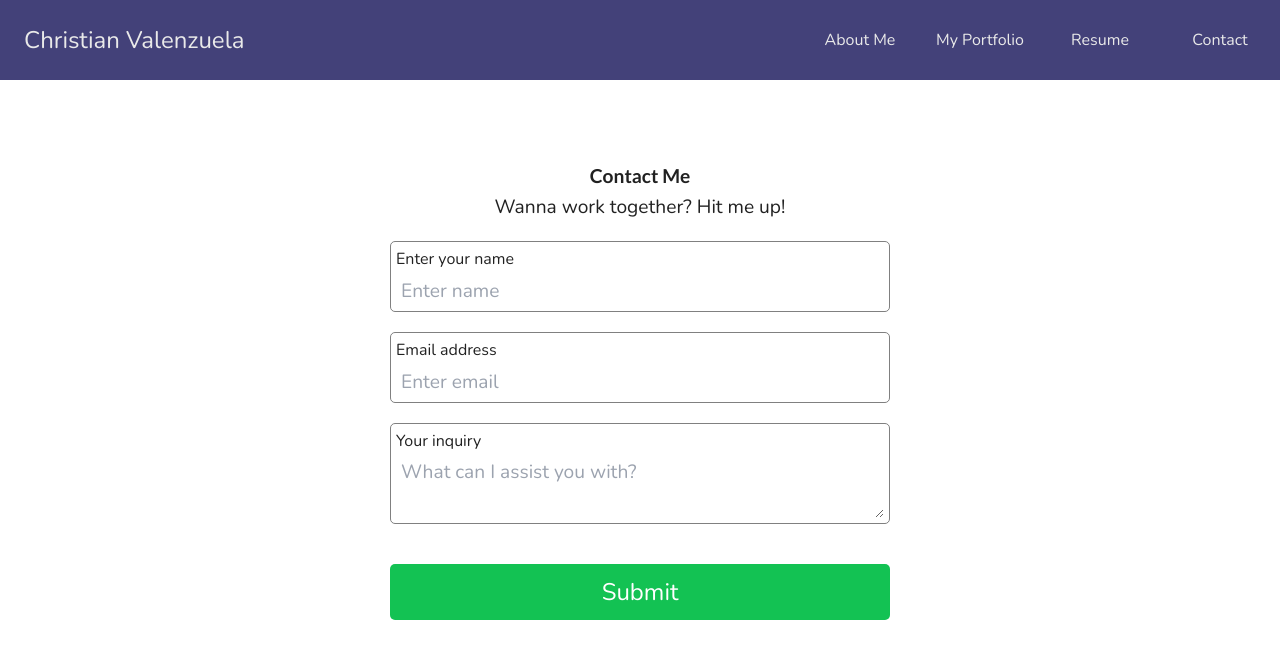
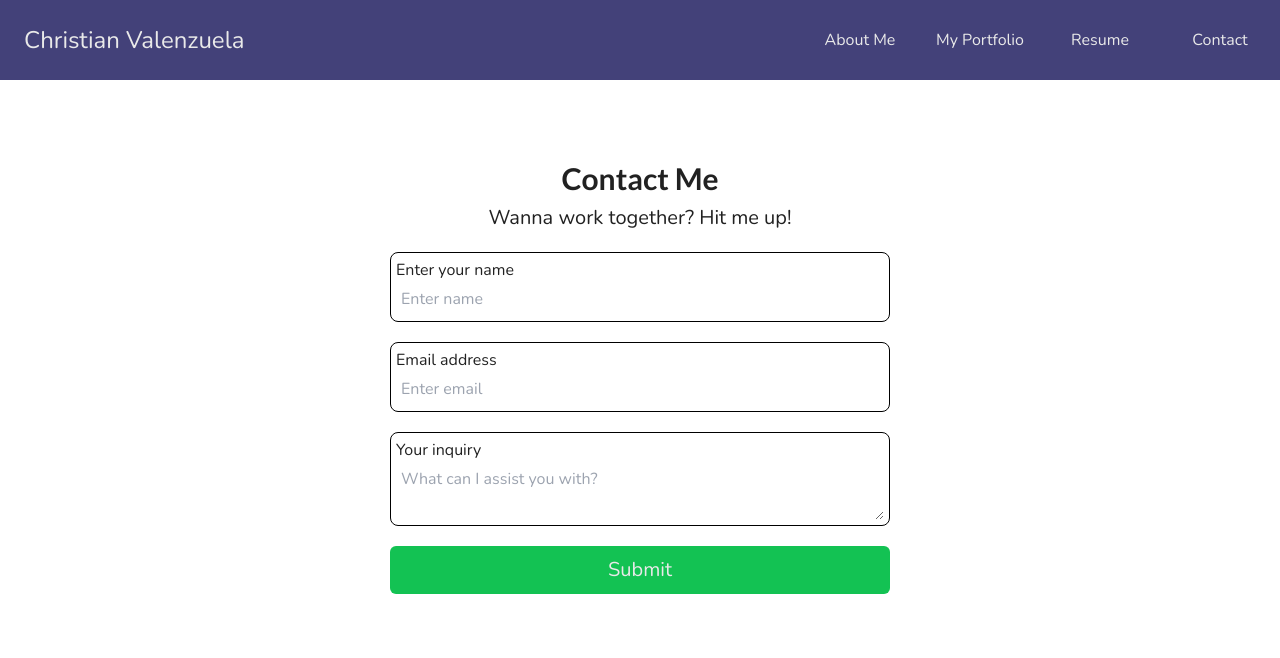
Before and after one commit to chris-av/portfolio-react, a Next.js app: page /contact in a window 1280 px wide. Shown: the top 658 px of the page. Built offline with nearby package versions, Linux system fonts and the light colour scheme.

Commit message:
replace styled-components with tailwind

```diff
--- a/pages/contact.tsx
+++ b/pages/contact.tsx
@@ -1,10 +1,7 @@
-import React, { useState, FormEvent, ChangeEvent, createRef, RefObject } from 'react';
-import styled from 'styled-components';
-
-import LayoutPadding from '@/styles/LayoutPadding';
+import { useState, FormEvent, ChangeEvent, createRef } from 'react';
 
 
-const Contact = () => {
+export default function Contact() {
 
   const [ name, setName ] = useState('');
   const [ email, setEmail ] = useState('');
@@ -22,18 +19,36 @@ const Contact = () => {
   const handleSubmit = (event: FormEvent<HTMLFormElement>) => {
     event.preventDefault();
     setStatus(true);
-    console.log(encode({ name, email, message }));
-    console.log('sending fetch!');
-    fetch('/', {
-      method: 'POST',
-      body: encode({ 'form-name': 'contact', name, email, message }),
-      headers: {
-        'Accept': 'application/json',
-        "Content-Type": "application/x-www-form-urlencoded"
+
+    async function makeRequest() {
+
+      try {
+
+        const response = await fetch('/', {
+          method: "POST",
+          body: encode({ 'form-name': 'contact', name, email, message }),
+          headers: {
+            'Accept': 'application/json',
+            'Content-Type': 'application/x-www-form-urlencoded',
+          },
+        });
+
+        const data = await response.json();
+        console.log({
+          response: {
+            status: response.status,
+            message: response.statusText
+          },
+          data,
+        });
+      } catch (err) {
+        console.log(err);
       }
-    })
-      .then(res => console.log(res))
-      .catch(err => console.log(err))
+
+    }
+
+    makeRequest();
+
   }
 
   const handleChange = (event : ChangeEvent<HTMLFormElement | HTMLInputElement | HTMLTextAreaElement>) => {
@@ -43,38 +58,38 @@ const Contact = () => {
   }
 
   return (
-    <LayoutPadding myref={layoutRef}>
-      <Container>
+    <div ref={layoutRef}>
+      <div>
 
-        <div className="form-container">
+        <div className="w-full max-w-[500px] m-auto">
 
-          <div className="call-to-action">
-            <h1>Contact Me</h1>
-            <p>Wanna work together? Hit me up!</p>
+          <div className="mt-[80px] text-center">
+            <h1 className="text-3xl">Contact Me</h1>
+            <p className="text-xl my-2">Wanna work together? Hit me up!</p>
           </div>
 
           { status === false ? (
             <form name="contact" method="POST" data-netlify="true" action="/contact?success=true" onSubmit={handleSubmit}>
-              <div className="form-group">
+              <div className="p-[5px] my-[20px] border border-black rounded-lg flex flex-col">
                 <label>Enter your name</label>
-                <input placeholder="Enter name" onChange={handleChange} id="name" name="name" value={name} />
+                <input placeholder="Enter name" onChange={handleChange} id="name" name="name" value={name} className="focus:outline-none p-[5px]" />
               </div>
 
-              <div className="form-group">
+              <div className="p-[5px] my-[20px] border border-black rounded-lg flex flex-col">
                 <label>Email address</label>
-                <input type="email" placeholder="Enter email" onChange={handleChange} id="email" name="email" value={email} />
+                <input type="email" placeholder="Enter email" onChange={handleChange} id="email" name="email" value={email} className="focus:outline-none p-[5px]" />
               </div>
 
-              <div className="form-group">
+              <div className="p-[5px] my-[20px] border border-black rounded-lg flex flex-col">
                 <label>Your inquiry</label>
-                <textarea placeholder="What can I assist you with?" onChange={handleChange} id="message" name="message" value={message} />
+                <textarea placeholder="What can I assist you with?" onChange={handleChange} id="message" name="message" value={message} className="focus:outline-none p-[5px]"  />
               </div>
 
-              <button type="submit" className="submit">Submit</button>
+              <button type="submit" className="text-xl w-full bg-[#13C253] text-white border-none rounded-md p-[10px] hover:bg-[#27D667]">Submit</button>
 
             </form>
           ) : (
-            <div className="complete-container">
+            <div className="font-bold text-center flex flex-col justify-center items-center h-[300px]">
               <h2>Thank you!</h2>
               <p>Let me review your request and I'll try to get back to you as soon as possible.</p>
             </div>
@@ -82,87 +97,7 @@ const Contact = () => {
 
         </div>
 
-      </Container>
-    </LayoutPadding>
+      </div>
+    </div>
   );
 }
-
-
-const Container = styled.div`
-
-  width: 100%;
-  display: flex;
-  flex-direction: row;
-  justify-items: center;
-  font-family: inherit;
-
-  .form-container {
-    width: 100%;
-    max-width: 500px;
-    margin: auto;
-  }
-
-  .call-to-action {
-    margin: 20px 0;
-    text-align: center;
-    h1 { margin: 5px 0; }
-  }
-
-  .form-group {
-    padding: 5px;
-    margin: 20px 0;
-    display: flex;
-    flex-direction: column;
-    border: solid 1px grey;
-    border-radius: 5px;
-
-    label {
-      font-size: 1rem;
-    }
-
-    input, textarea {
-      min-height: 30px;
-      margin-top: 5px;
-      padding: 0 5px;
-      border: none;
-      background: none;
-    }
-
-    input,textarea:focus {
-      outline: none;
-    }
-
-    textarea {
-      height: 60px;
-    }
-
-  }
-
-  .submit {
-    box-sizing: border-box;
-    font-size: 1.5rem;
-    width: 100%;
-    text-align: center;
-    margin: 20px auto;
-    padding: 10px 0;
-    background-color: #13C253;
-    color: white;
-    border: none;
-    border-radius: 5px;
-    &:hover { cursor: pointer; background-color: #27d667; }
-  }
-
-  .complete-container {
-    font-weight: 900;
-    text-align: center;
-    display: flex;
-    flex-direction: column;
-    justify-content: center;
-    align-items: center;
-    height: 300px;
-  }
-
-`;
-
-
-export default Contact
```
